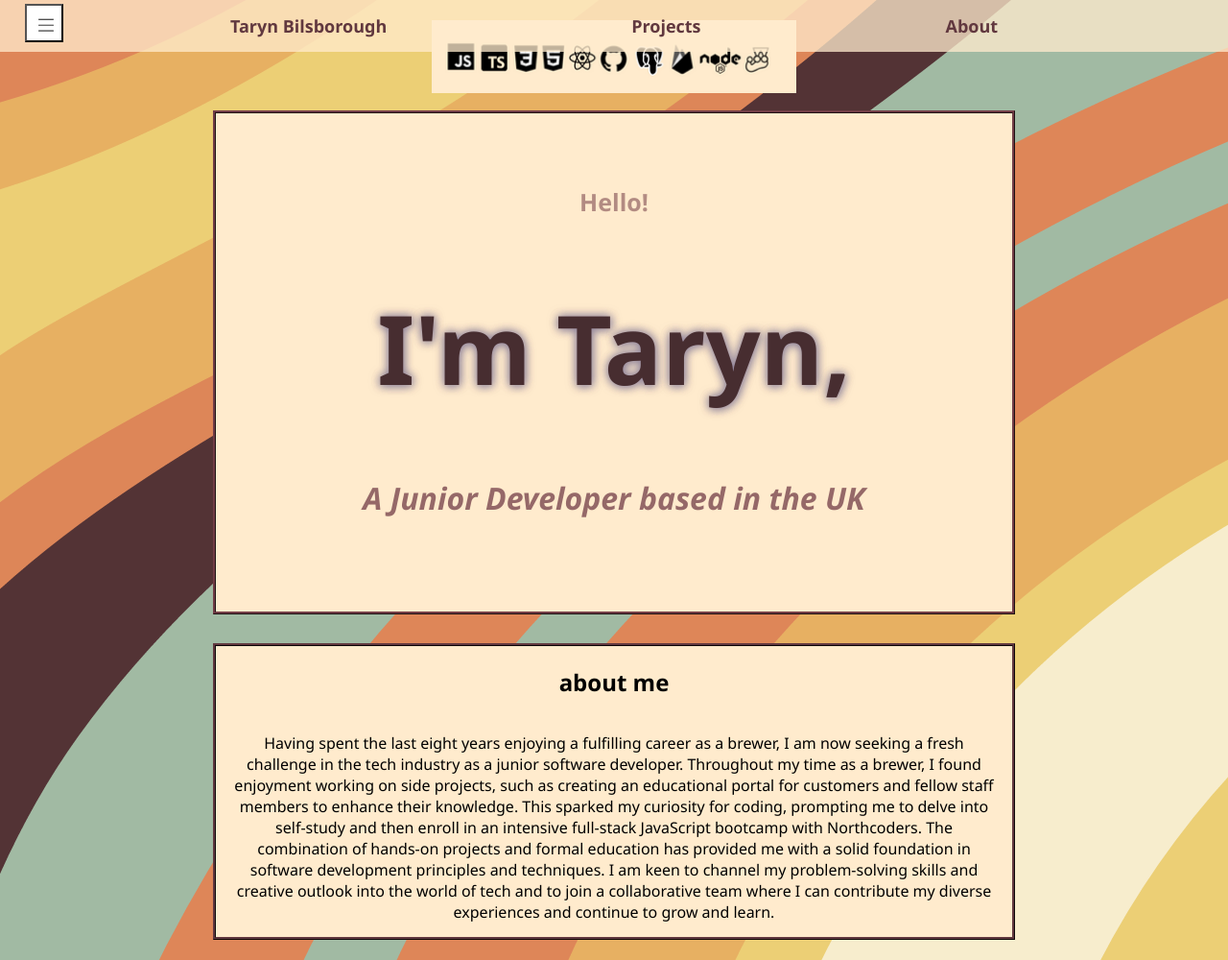
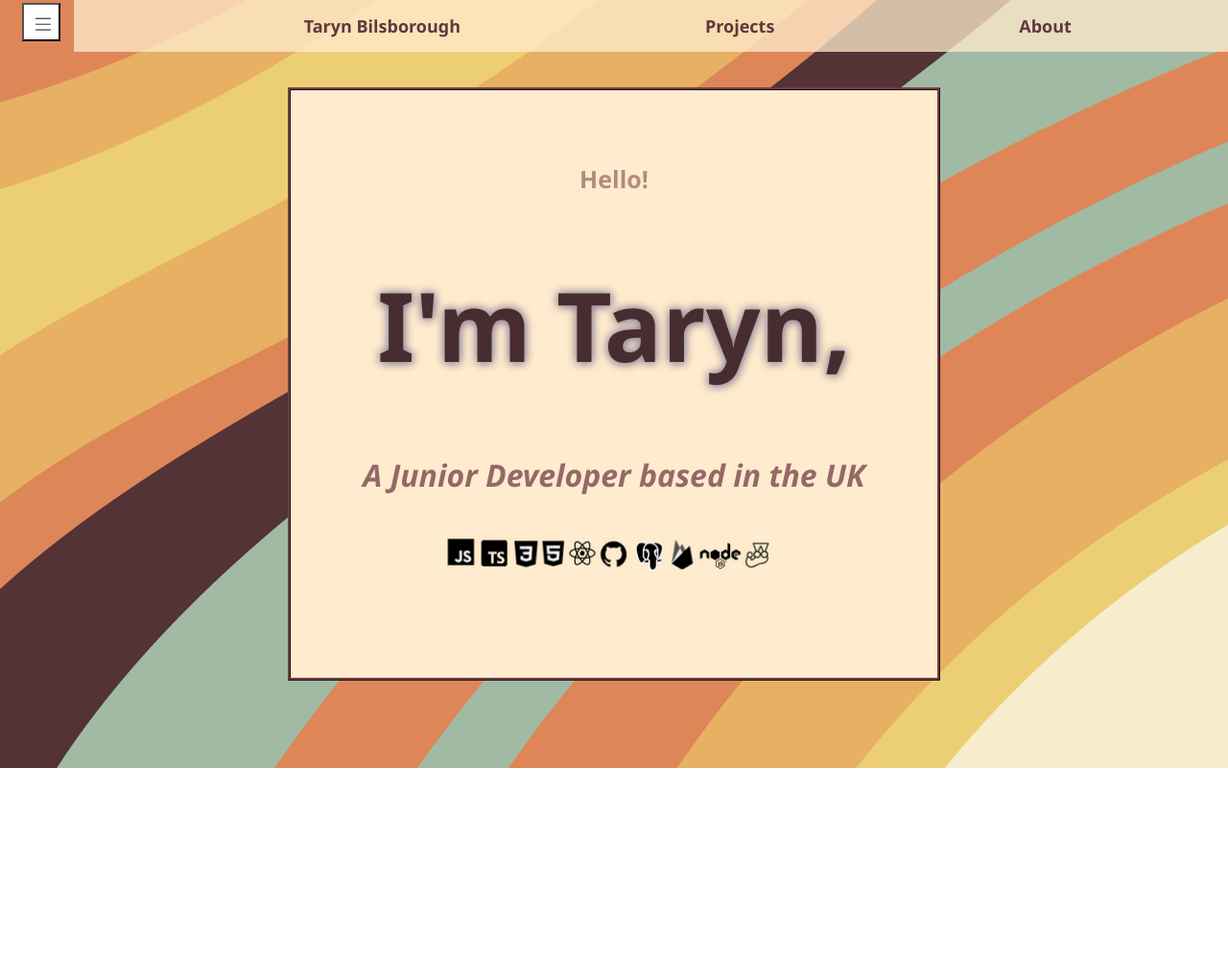
Before and after one commit to tarynCodes/Portfolio, a React (Vite) app in the folder portfolio/: page / in a window 1280 px wide. Shown: the whole page at 96% size. After the commit the page ends 800 px from the top, so only its background shows below. Built offline with nearby package versions, Linux system fonts and the light colour scheme.

Commit message:
sorted routing

```diff
--- a/portfolio/src/App.css
+++ b/portfolio/src/App.css
@@ -12,13 +12,13 @@ body {
   align-items: center;
   justify-content: center;
   background-image: url('./assets/background1.png');
-  min-height: 125vh;
+  min-height: 100vh;
 }
 
 
 .navBar {
   display:flex;
-  justify-content: space-evenly;
+  justify-content:space-evenly;
     background-color:rgba(255, 235, 205, 0.757);
     box-sizing: border-box;
     position:fixed;
@@ -26,6 +26,7 @@ body {
     left:0;
     right:0;
     width:100%;
+    margin-left: 6%;
 }
 
 .navList{
@@ -37,7 +38,7 @@ body {
   top:0;
   left:0;
   right:0;
-  width:100%;
+  width:90%;
 }
 
 
@@ -160,8 +161,14 @@ body {
     font-size: 32px;
   }
 
+  .navBar{
+    display: flex;
+    justify-content:flex-end
+  }
+
   .about, .projects, .taryn {
-    font-size: 16px;
+    font-size: 15px;
+
   }
 
   #intro {
@@ -171,4 +178,10 @@ body {
   #job-description {
     font-size: 14px;
   }
+
+  .menu-button{
+    display: flex;
+    justify-content: flex-start;
+
+  }
 }
--- a/portfolio/src/App.jsx
+++ b/portfolio/src/App.jsx
@@ -1,19 +1,16 @@
 import Header from "./components/Header"
 import NavBar from "./components/NavBar"
-import TechSkills from "./components/Tech-skills"
 import About from "./components/About"
-import { Routes } from "react-router-dom"
+import { Route,Routes } from "react-router-dom"
 
 function App() {
   return(
    <div>
     <NavBar/>
-    <TechSkills/>
-    <Header/>
     <Routes>
-
+    <Route path= "/" element= {<Header/>}/>
+    <Route path= "/about" element={<About/>}/>
     </Routes>
-    <About/>
    </div>
   )
 
--- a/portfolio/src/components/About.jsx
+++ b/portfolio/src/components/About.jsx
@@ -3,22 +3,8 @@ import React from 'react'
 export default function About() {
   return (
     <div className='about-section'>
-         <h2 className='heading-about'>about me</h2>
-        <p className='text-about'>Having spent the last eight years enjoying a fulfilling career as a
-brewer,
- I am now seeking a fresh challenge in the tech industry as a
-junior software developer. Throughout my time as a brewer, I found
-enjoyment working on side projects, such as creating an educational
-portal for customers and fellow staff members to enhance their
-knowledge. This sparked my curiosity for coding, prompting me to delve
-into self-study and then enroll in an intensive full-stack JavaScript
-bootcamp with Northcoders.
-The combination of hands-on projects and formal education has
-provided me with a solid foundation in software development principles
-and techniques. I am keen to channel my problem-solving skills and
-creative outlook into the world of tech and to join a collaborative team
-where I can contribute my diverse experiences and continue to grow
-and learn.</p>
+         <h2 className='heading-about'>About me</h2>
+        <p className='text-about'> </p>
     </div>
   )
 }
--- a/portfolio/src/components/Header.jsx
+++ b/portfolio/src/components/Header.jsx
@@ -1,12 +1,15 @@
 import React from 'react'
 import '../App.css'
+import TechSkills from './Tech-skills'
 
 function Header() {
   return (
+
     <div className='border-main'>
     <h3 id= 'intro'>Hello!</h3>
     <h1 id='main-header'> I'm Taryn, </h1>
     <h1 id='job-description'> A Junior Developer based in the UK</h1>
+      <TechSkills/>
   </div>
   )
 }
--- a/portfolio/src/components/NavBar.jsx
+++ b/portfolio/src/components/NavBar.jsx
@@ -1,5 +1,6 @@
 import React from 'react'
 import { useState } from 'react';
+import { Link } from 'react-router-dom';
 
 function NavBar() {
   const [isNavVisible, setNavVisibility] = useState(true);
@@ -7,19 +8,26 @@ function NavBar() {
   const toggleNav = () => {
     setNavVisibility(!isNavVisible);
   };
-  return    <nav className={`nav ${isNavVisible ? '' : 'hidden-links'}`}>
-    <ul className="navList">
-    <li className='navBar'>
-    <a href='/' className='taryn'>Taryn Bilsborough</a>
-      <a href='/projects' className="projects">Projects</a>
-      <a href='/about' className="about">About</a>
-    </li>
-    <div className="nav">
-    <button className='menu-button' onClick={toggleNav}></button>
-    </div>
-    </ul>
-
-  </nav>
+  return (
+    <nav className={`nav ${isNavVisible ? '' : 'hidden-links'}`}>
+      <ul className="navList">
+        <div className="nav">
+          <button className="menu-button" onClick={toggleNav}></button>
+        </div>
+        <li className="navBar">
+          <Link to="/" className="taryn">
+            Taryn Bilsborough
+          </Link>
+          <Link to="/projects" className="projects">
+            Projects
+          </Link>
+          <Link to="/about" className="about">
+            About
+          </Link>
+        </li>
+      </ul>
+    </nav>
+  );
 }
 
 export default NavBar
```
